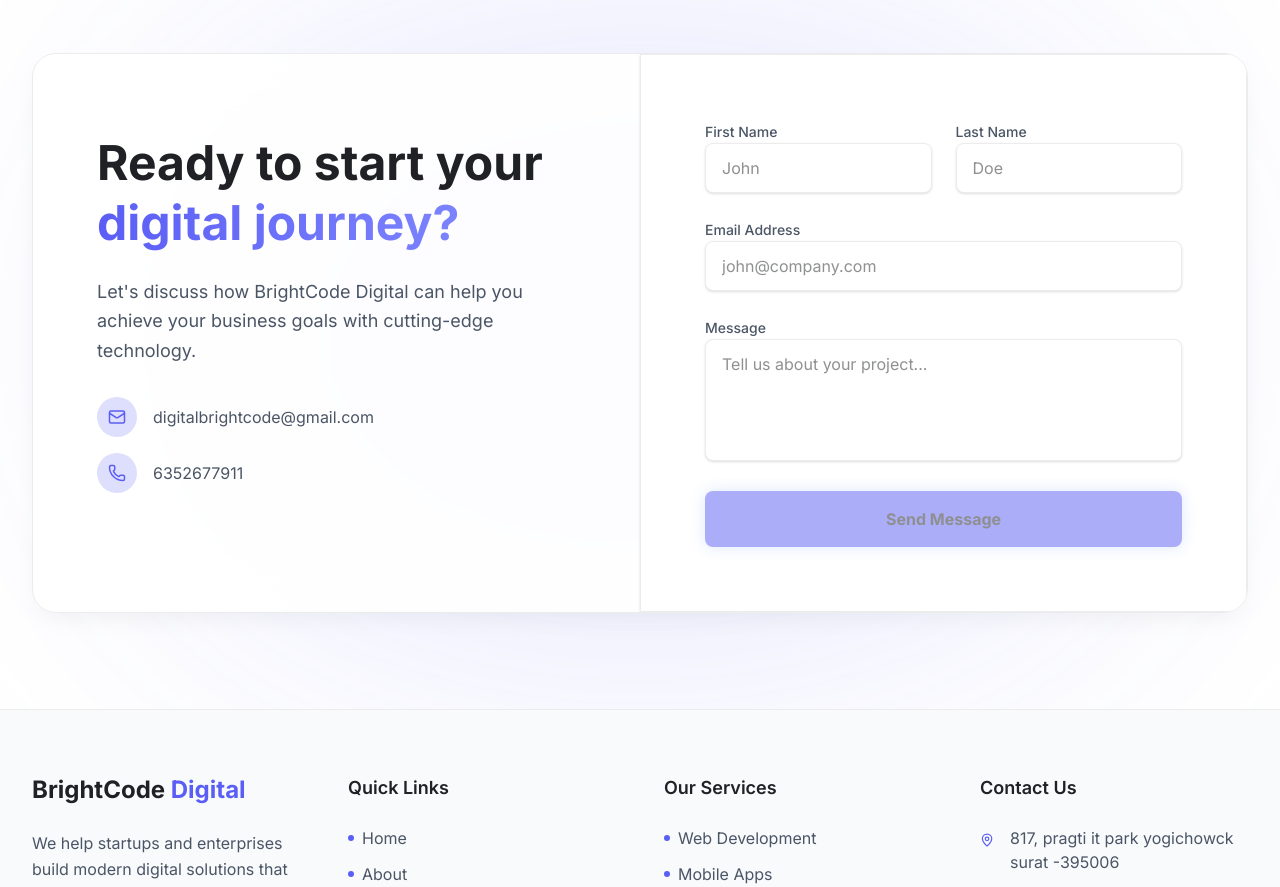
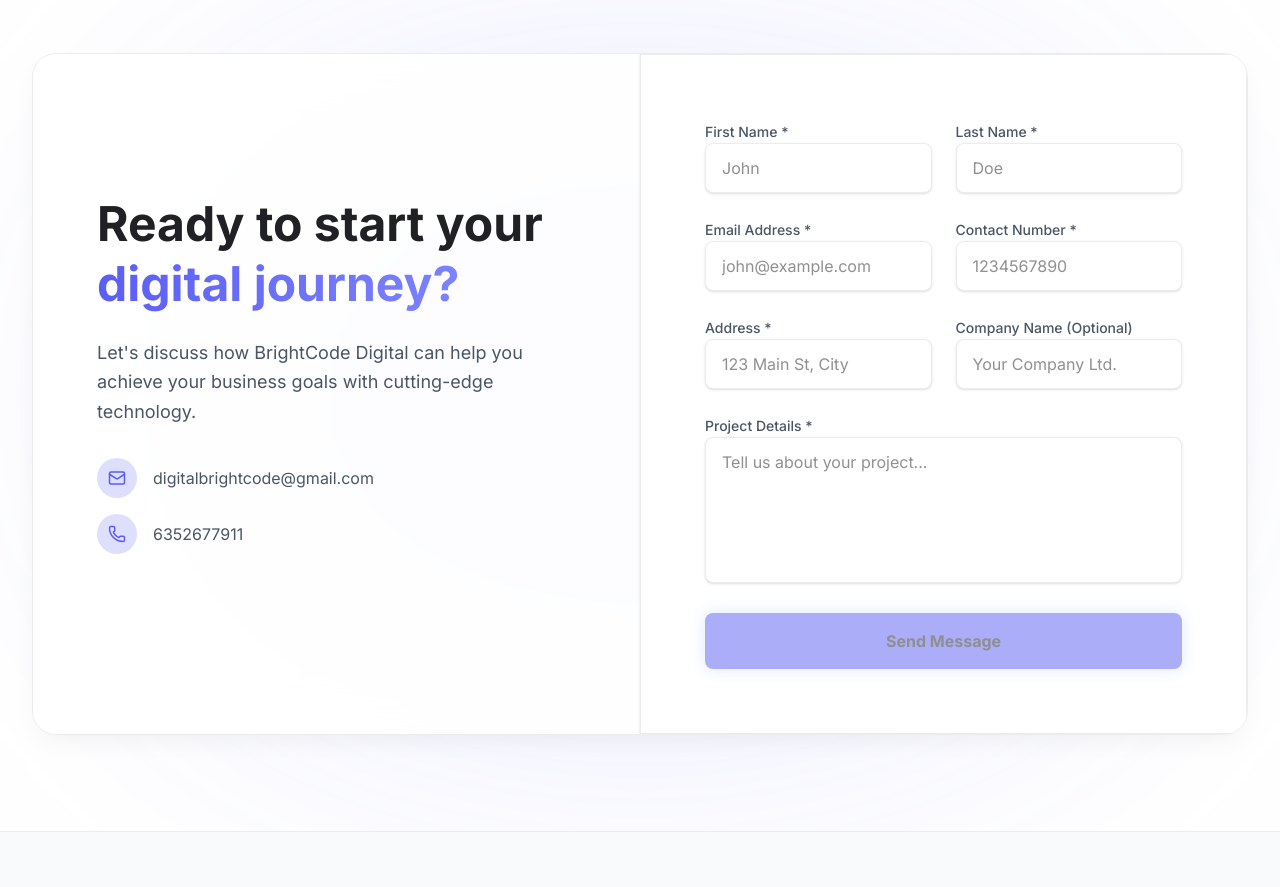
Before and after one commit to Brightcode1/brightcode1-, a React (Vite) app: page / in a window 1280 px wide. Shown: the part 7540-8427 px from the top of the page. Built offline with nearby package versions, Linux system fonts and the light colour scheme.

Commit message:
smtp cta page work proper and all page work email for smtp

```diff
--- a/src/components/sections/CTA.jsx
+++ b/src/components/sections/CTA.jsx
@@ -7,6 +7,9 @@
     firstName: '',
     lastName: '',
     email: '',
+    phone: '',
+    address: '',
+    company: '',
     details: ''
   });
 
@@ -25,16 +28,28 @@
       newErrors.email = 'Please enter a valid email address';
     }
 
-    if (!formData.details.trim()) newErrors.details = 'Message is required';
+    if (!formData.phone.trim()) {
+      newErrors.phone = 'Contact Number is required';
+    } else if (!/^\d{10}$/.test(formData.phone.replace(/[\s-]/g, ''))) {
+      newErrors.phone = 'Please enter a valid 10-digit number';
+    }
+
+    if (!formData.address.trim()) {
+      newErrors.address = 'Address is required';
+    }
+
+    if (!formData.details.trim()) newErrors.details = 'Project Details are required';
 
     setErrors(newErrors);
     return Object.keys(newErrors).length === 0;
   };
 
   const handleChange = (e) => {
-    setFormData({ ...formData, [e.target.name]: e.target.value });
-    if (errors[e.target.name]) {
-      setErrors({ ...errors, [e.target.name]: '' });
+    const { name, value } = e.target;
+
+    setFormData({ ...formData, [name]: value });
+    if (errors[name]) {
+      setErrors({ ...errors, [name]: '' });
     }
   };
 
@@ -57,9 +72,9 @@
         body: JSON.stringify({
           name: `${formData.firstName} ${formData.lastName}`,
           email: formData.email,
-          phone: 'N/A',     // Default since CTA doesn't ask for it
-          address: 'N/A',   // Default since CTA doesn't ask for it
-          company: '',
+          phone: formData.phone,
+          address: formData.address,
+          company: formData.company,
           message: formData.details
         })
       });
@@ -68,7 +83,7 @@
 
       if (response.ok) {
         setStatus('success');
-        setFormData({ firstName: '', lastName: '', email: '', details: '' });
+        setFormData({ firstName: '', lastName: '', email: '', phone: '', address: '', company: '', details: '' });
       } else {
         setStatus('error');
         setErrorMessage(data.message || 'Something went wrong.');
@@ -79,7 +94,7 @@
     }
   };
 
-  const isFormValid = formData.firstName && formData.lastName && formData.email && formData.details;
+  const isFormValid = formData.firstName && formData.lastName && formData.email && formData.phone && formData.address && formData.details;
 
   return (
     <section className="py-24 relative overflow-hidden">
@@ -126,38 +141,57 @@
               <form onSubmit={handleSubmit} className="space-y-6">
 
                 {status === 'success' && (
-                  <div className="p-4 mb-2 text-sm text-green-700 bg-green-100 rounded-lg">
+                  <div className="p-4 mb-4 text-sm text-green-700 bg-green-100 rounded-lg">
                     Thank you! Your message has been sent successfully. We will get back to you soon.
                   </div>
                 )}
                 {status === 'error' && (
-                  <div className="p-4 mb-2 text-sm text-red-700 bg-red-100 rounded-lg">
+                  <div className="p-4 mb-4 text-sm text-red-700 bg-red-100 rounded-lg">
                     {errorMessage}
                   </div>
                 )}
 
                 <div className="grid grid-cols-1 md:grid-cols-2 gap-6">
                   <div className="space-y-2">
-                    <label className="text-sm font-medium text-gray-600">First Name</label>
+                    <label className="text-sm font-medium text-gray-600">First Name *</label>
                     <input type="text" name="firstName" value={formData.firstName} onChange={handleChange} className={`w-full bg-white border shadow-sm rounded-lg px-4 py-3 text-dark focus:outline-none focus:border-primary transition-colors ${errors.firstName ? 'border-red-500' : 'border-[#ECECEC]'}`} placeholder="John" />
                     {errors.firstName && <p className="text-red-500 text-xs mt-1">{errors.firstName}</p>}
                   </div>
                   <div className="space-y-2">
-                    <label className="text-sm font-medium text-gray-600">Last Name</label>
+                    <label className="text-sm font-medium text-gray-600">Last Name *</label>
                     <input type="text" name="lastName" value={formData.lastName} onChange={handleChange} className={`w-full bg-white border shadow-sm rounded-lg px-4 py-3 text-dark focus:outline-none focus:border-primary transition-colors ${errors.lastName ? 'border-red-500' : 'border-[#ECECEC]'}`} placeholder="Doe" />
                     {errors.lastName && <p className="text-red-500 text-xs mt-1">{errors.lastName}</p>}
                   </div>
                 </div>
 
-                <div className="space-y-2">
-                  <label className="text-sm font-medium text-gray-600">Email Address</label>
-                  <input type="email" name="email" value={formData.email} onChange={handleChange} className={`w-full bg-white border shadow-sm rounded-lg px-4 py-3 text-dark focus:outline-none focus:border-primary transition-colors ${errors.email ? 'border-red-500' : 'border-[#ECECEC]'}`} placeholder="john@company.com" />
-                  {errors.email && <p className="text-red-500 text-xs mt-1">{errors.email}</p>}
+                <div className="grid grid-cols-1 md:grid-cols-2 gap-6">
+                  <div className="space-y-2">
+                    <label className="text-sm font-medium text-gray-600">Email Address *</label>
+                    <input type="email" name="email" value={formData.email} onChange={handleChange} className={`w-full bg-white border shadow-sm rounded-lg px-4 py-3 text-dark focus:outline-none focus:border-primary transition-colors ${errors.email ? 'border-red-500' : 'border-[#ECECEC]'}`} placeholder="john@example.com" />
+                    {errors.email && <p className="text-red-500 text-xs mt-1">{errors.email}</p>}
+                  </div>
+                  <div className="space-y-2">
+                    <label className="text-sm font-medium text-gray-600">Contact Number *</label>
+                    <input type="tel" name="phone" value={formData.phone} onChange={handleChange} className={`w-full bg-white border shadow-sm rounded-lg px-4 py-3 text-dark focus:outline-none focus:border-primary transition-colors ${errors.phone ? 'border-red-500' : 'border-[#ECECEC]'}`} placeholder="1234567890" maxLength="10" />
+                    {errors.phone && <p className="text-red-500 text-xs mt-1">{errors.phone}</p>}
+                  </div>
+                </div>
+
+                <div className="grid grid-cols-1 md:grid-cols-2 gap-6">
+                  <div className="space-y-2">
+                    <label className="text-sm font-medium text-gray-600">Address *</label>
+                    <input type="text" name="address" value={formData.address} onChange={handleChange} className={`w-full bg-white border shadow-sm rounded-lg px-4 py-3 text-dark focus:outline-none focus:border-primary transition-colors ${errors.address ? 'border-red-500' : 'border-[#ECECEC]'}`} placeholder="123 Main St, City" />
+                    {errors.address && <p className="text-red-500 text-xs mt-1">{errors.address}</p>}
+                  </div>
+                  <div className="space-y-2">
+                    <label className="text-sm font-medium text-gray-600">Company Name (Optional)</label>
+                    <input type="text" name="company" value={formData.company} onChange={handleChange} className="w-full bg-white border border-[#ECECEC] shadow-sm rounded-lg px-4 py-3 text-dark focus:outline-none focus:border-primary transition-colors" placeholder="Your Company Ltd." />
+                  </div>
                 </div>
 
                 <div className="space-y-2">
-                  <label className="text-sm font-medium text-gray-600">Message</label>
-                  <textarea rows="4" name="details" value={formData.details} onChange={handleChange} className={`w-full bg-white border shadow-sm rounded-lg px-4 py-3 text-dark focus:outline-none focus:border-primary transition-colors resize-none ${errors.details ? 'border-red-500' : 'border-[#ECECEC]'}`} placeholder="Tell us about your project..."></textarea>
+                  <label className="text-sm font-medium text-gray-600">Project Details *</label>
+                  <textarea rows="5" name="details" value={formData.details} onChange={handleChange} className={`w-full bg-white border shadow-sm rounded-lg px-4 py-3 text-dark focus:outline-none focus:border-primary transition-colors resize-none ${errors.details ? 'border-red-500' : 'border-[#ECECEC]'}`} placeholder="Tell us about your project..."></textarea>
                   {errors.details && <p className="text-red-500 text-xs mt-1">{errors.details}</p>}
                 </div>
 
```
